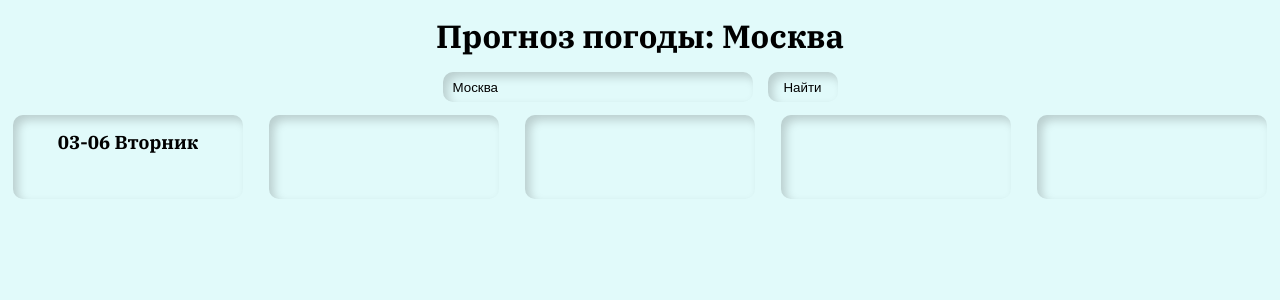
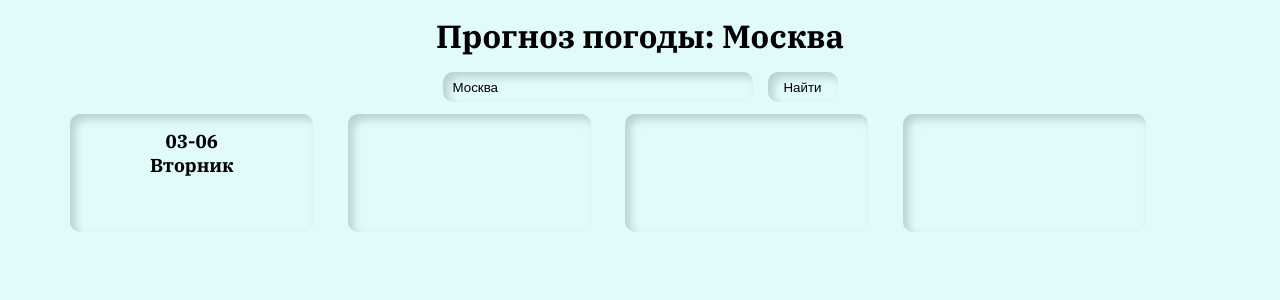
Before and after one commit to nekitos2452354/NN, a Flask app: page / in a window 1280 px wide. Shown: the top 300 px of the page. Run offline with Flask 2, Linux system fonts and the light colour scheme; data that the repository does not hold is empty.

Commit message:
Добавленна маштабируемость под разные экраны

```diff
--- a/app/static/css/style.css
+++ b/app/static/css/style.css
@@ -80,10 +80,16 @@ input:hover:not(:focus){
 }
 
 .main{
+    max-width: 95%;
     display: flex;
+    flex-wrap: wrap;
     justify-content: center;
+    gap: 10px;
 }
+
 .day_card{
+    max-width: 250px;
+    min-width: 180px;
     margin: 1%;
     border-radius: 10px;
     display:flex;
@@ -104,14 +110,18 @@ input:hover:not(:focus){
 
 
 h3{
+    max-width: 90%;
     margin: 15px auto;
+     background-color: rgba(240, 248, 255, 0);
 }
 p{
     margin: 0 auto;
+    background-color: rgba(240, 248, 255, 0);
 }
 p:last-child{
     margin-bottom: 15px;
 }
+
 
 button{
     margin-left: 15px;
@@ -142,7 +152,8 @@ button:active{
 }
 
 .block{
-    width: 50%;
+    margin: 5px;
+    width: 45%;
     display:flex;
     flex-direction: column;
 }
--- a/app/static/js/script.js
+++ b/app/static/js/script.js
@@ -107,7 +107,7 @@ async function days_add(temp){
         blockL.classList.add("block");
         blockR.classList.add("block");
 
-        daydata.textContent = loadDays_data[thisDay] + " " + dayName;
+        daydata.innerHTML = loadDays_data[thisDay] + "<br>" + dayName;
         console.log(loadDays[thisDay]);
 
         dayAdd.appendChild(daydata);
--- a/app/templates/index.html
+++ b/app/templates/index.html
@@ -19,22 +19,13 @@
         <button id="find_butt">Найти</button>
     </div>
     <div class="main">
-        <div class="day_card" id="monday">
-        </div>
-        <div class="day_card" id="tuesday">
-        </div>
-        <div class="day_card" id="wednesday">
-        </div>
-        <div class="day_card" id="thursday">
-        </div>
-        <div class="day_card" id="friday">
-        </div>
-    </div>
-    <div class="main">
-        <div class="day_card" id="saturday">
-        </div>
-        <div class="day_card" id="sunday">
-        </div>
+        <div class="day_card" id="monday"></div>
+        <div class="day_card" id="tuesday"></div>
+        <div class="day_card" id="wednesday"></div>
+        <div class="day_card" id="thursday"></div>
+        <div class="day_card" id="friday"></div>
+        <div class="day_card" id="saturday"></div>
+        <div class="day_card" id="sunday"></div>
     </div>
     <script src="{{ url_for('static', filename='js/script.js') }}"></script>
 </body>
```
Also changed, not shown: .cache.sqlite.
